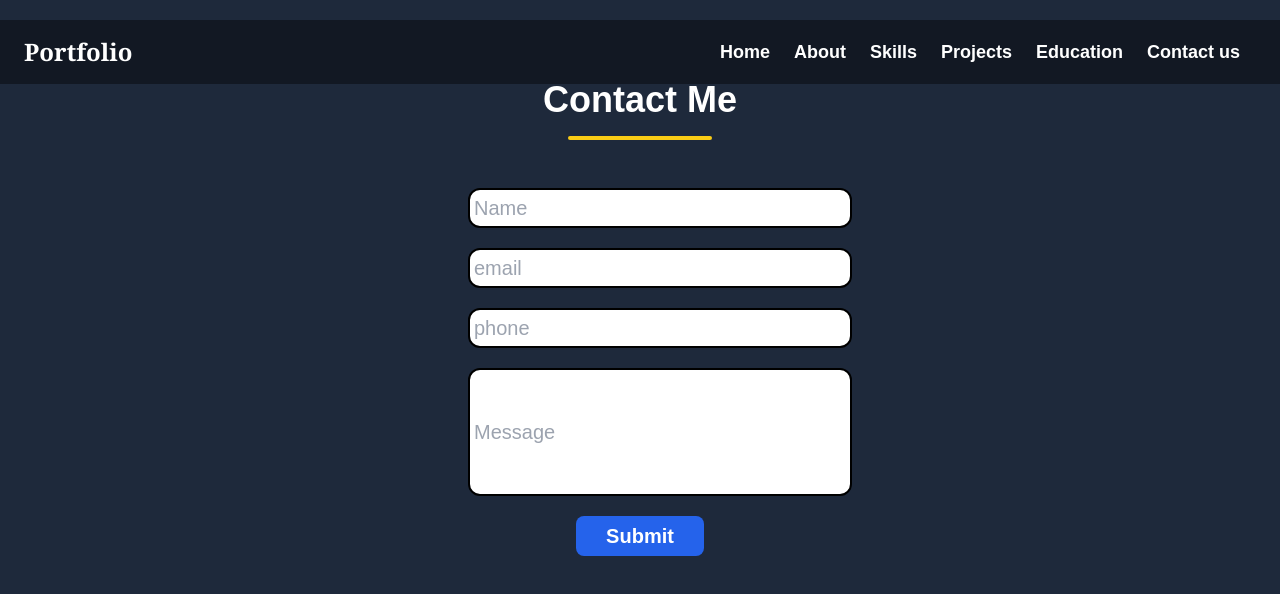
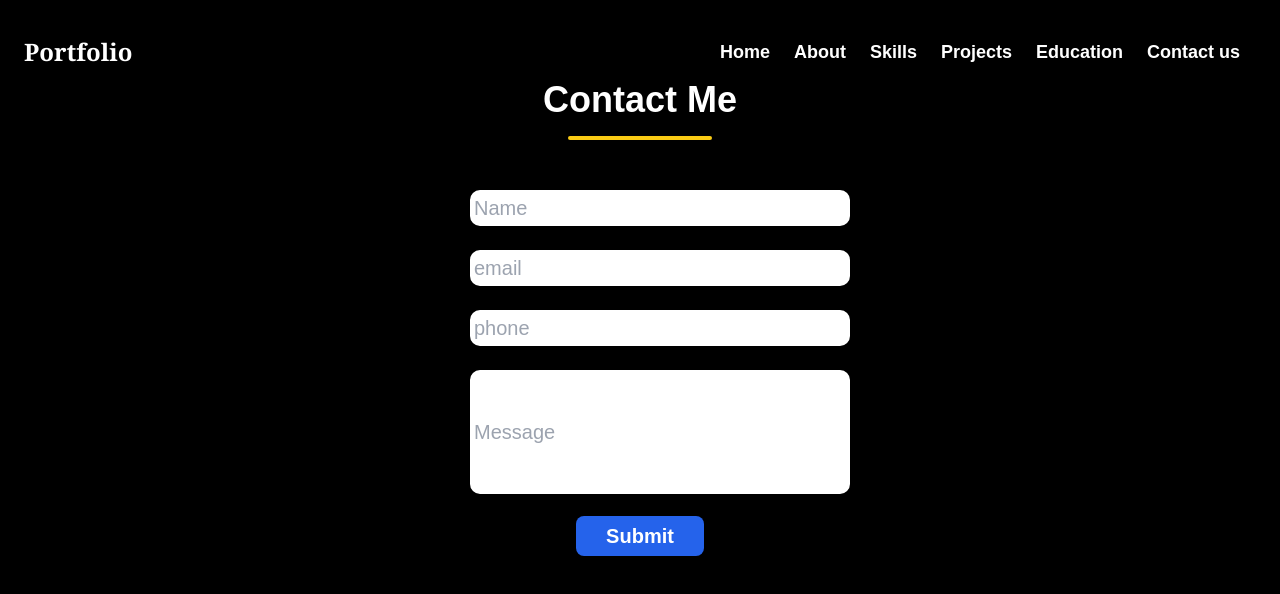
Before and after one commit to M-Talha183/portfolioo, a Next.js app: page /Contact in a window 1280 px wide. Shown: the top 594 px of the page. Built offline with nearby package versions, Linux system fonts and the light colour scheme.

Commit message:
some modification

```diff
--- a/src/app/Contact/page.tsx
+++ b/src/app/Contact/page.tsx
@@ -3,7 +3,7 @@ import React from 'react';
 const Page = () => {
     return (
 
-              <div className=' w-auto h-auto md:w-ful md:h-screen bg-slate-800 items-center pb-12' >
+              <div className=' w-auto h-auto md:w-ful md:h-screen bg-black items-center pb-12' >
                  <div className="h-auto w-full flex flex-wrap flex-col items-center">
                     <p className="text-white font-bold text-3xl md:text-4xl text-center mt-20">Contact Me</p>
                  <div className="w-36 h-1 border-b-4 border-yellow-400 mt-2 rounded-2xl md:mt-4 mb-12"></div>
```
